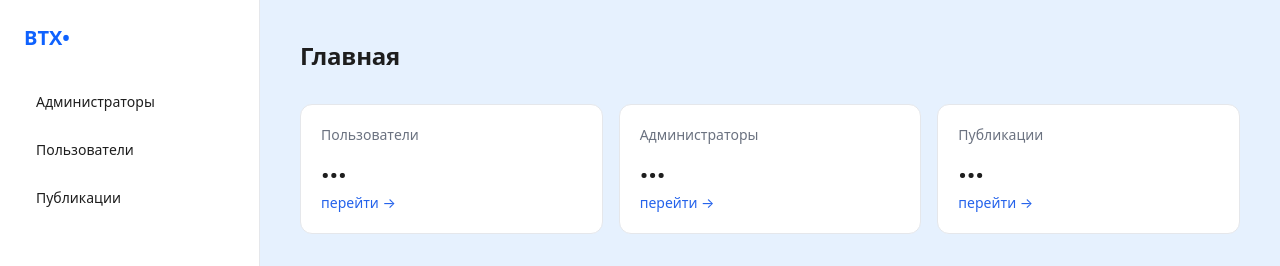
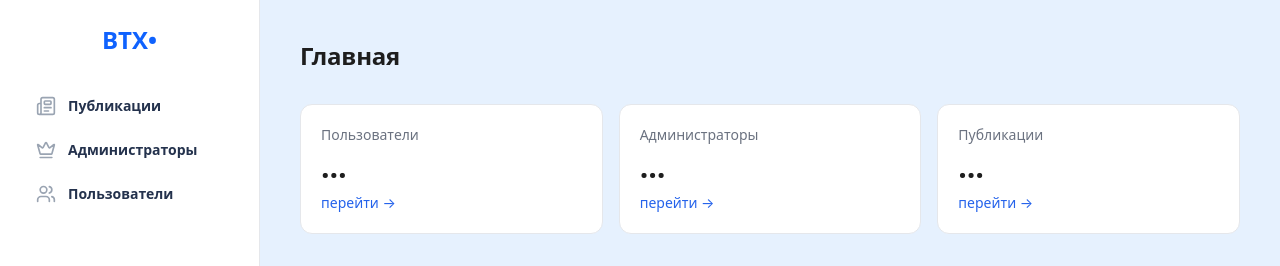
Before and after one commit to Hnt899/test, a Next.js app: page /panel in a window 1280 px wide. Shown: the top 266 px of the page. Built offline with nearby package versions, Linux system fonts and the light colour scheme; no server answers.

Commit message:
Redesign posts table with sortable metrics

```diff
--- a/app/panel/layout.tsx
+++ b/app/panel/layout.tsx
@@ -3,10 +3,29 @@
 import Link from "next/link";
 import { usePathname } from "next/navigation";
 import { PropsWithChildren } from "react";
+import { Crown, Newspaper, Users } from "lucide-react";
 
 import MobileTopBar from "@/shared/components/MobileTopBar";
 import MobileTabBar from "@/shared/components/MobileTabBar";
 import SidebarProfileCard from "@/shared/components/SidebarProfileCard";
+
+const navItems = [
+  {
+    href: "/panel/posts",
+    label: "Публикации",
+    icon: Newspaper,
+  },
+  {
+    href: "/panel/admins",
+    label: "Администраторы",
+    icon: Crown,
+  },
+  {
+    href: "/panel/users",
+    label: "Пользователи",
+    icon: Users,
+  },
+];
 
 export default function PanelLayout({ children }: PropsWithChildren) {
   const pathname = usePathname();
@@ -22,28 +41,20 @@ export default function PanelLayout({ children }: PropsWithChildren) {
       <div className="hidden sm:grid sm:grid-cols-[260px_1fr] min-h-screen">
         {/* Sidebar */}
         <aside className="sidebar h-screen sticky top-0 border-r bg-white px-6 pt-6 pb-3 flex flex-col">
-          <div className="text-xl font-bold mb-8 text-[#0F62FE]">BTX•</div>
+          <div className="mb-8 text-center text-2xl font-extrabold text-[#0F62FE]">BTX•</div>
 
           {/* В меню убрал "Главная" по макету */}
-          <nav className="flex flex-col gap-3 text-sm font-medium">
-            <Link
-              href="/panel/admins"
-              className={navClass(pathname.startsWith("/panel/admins"))}
-            >
-              Администраторы
-            </Link>
-            <Link
-              href="/panel/users"
-              className={navClass(pathname.startsWith("/panel/users"))}
-            >
-              Пользователи
-            </Link>
-            <Link
-              href="/panel/posts"
-              className={navClass(pathname.startsWith("/panel/posts"))}
-            >
-              Публикации
-            </Link>
+          <nav className="flex flex-col gap-2">
+            {navItems.map(({ href, label, icon: Icon }) => {
+              const active = pathname.startsWith(href);
+
+              return (
+                <Link key={href} href={href} className={navClass(active)}>
+                  <Icon className={iconClass(active)} />
+                  {label}
+                </Link>
+              );
+            })}
           </nav>
 
           {/* spacer чтобы карточка уехала вниз */}
@@ -70,8 +81,20 @@ export default function PanelLayout({ children }: PropsWithChildren) {
 }
 
 function navClass(active: boolean) {
-  return [
-    "block rounded-lg px-3 py-2 transition-colors",
-    active ? "bg-[#EAF3FF] text-[#0F62FE]" : "hover:text-[#0F62FE]",
-  ].join(" ");
+  const base = "group flex items-center gap-3 rounded-xl px-3 py-2 text-sm font-semibold transition-colors";
+  const activeClasses = active
+    ? "bg-[#E3EEFF] text-[#0F62FE]"
+    : "text-[#24324D] hover:bg-[#E3EEFF] hover:text-[#0F62FE]";
+
+  return `${base} ${activeClasses}`;
 }
+
+function iconClass(active: boolean) {
+  const base = "h-5 w-5 transition-colors";
+
+  if (active) {
+    return `${base} text-[#0F62FE]`;
+  }
+
+  return `${base} text-[#9AA4B2] group-hover:text-[#0F62FE]`;
+}
--- a/app/panel/posts/page.tsx
+++ b/app/panel/posts/page.tsx
@@ -1,26 +1,176 @@
 "use client";
 
+import Image from "next/image";
 import { useMemo, useState } from "react";
+import { useQuery } from "@tanstack/react-query";
+import { ArrowDown, ArrowUp, ArrowUpDown } from "lucide-react";
+
+import CommentsModal from "@/shared/components/CommentsModal";
 import { usePosts } from "@/shared/hooks/usePosts";
-import CommentsModal from "@/shared/components/CommentsModal";
+import { fetchUserById, type User } from "@/shared/api-services/users";
+import type { Post } from "@/shared/api-services/posts";
 
 const PAGE_SIZES = [10, 20, 50];
+const NUMBER_FORMAT = new Intl.NumberFormat("ru-RU");
+
+type SortField = "id" | "title" | "views" | "likes" | "comments";
+type SortState = { field: SortField; order: "asc" | "desc" } | null;
+
+const SORT_API_FIELD: Record<SortField, string> = {
+  id: "id",
+  title: "title",
+  views: "views",
+  likes: "likes",
+  comments: "comments",
+};
+
+function extractNumber(value: unknown) {
+  return typeof value === "number" ? value : undefined;
+}
+
+function getPostViews(post: Post) {
+  return (
+    extractNumber(post.views)
+    ?? extractNumber(post["viewsCount"])
+    ?? extractNumber(post["viewCount"])
+    ?? 0
+  );
+}
+
+function getPostLikes(post: Post) {
+  if (typeof post.likes === "number") return post.likes;
+  if (typeof post.reactions === "number") return post.reactions;
+  if (post.reactions && typeof post.reactions === "object") {
+    const reactionObj = post.reactions as Record<string, unknown>;
+    return (
+      extractNumber(reactionObj.likes)
+      ?? extractNumber(reactionObj.total)
+      ?? extractNumber(reactionObj.upvotes)
+      ?? 0
+    );
+  }
+  return (
+    extractNumber(post["likesCount"])
+    ?? extractNumber(post["thumbsUp"])
+    ?? 0
+  );
+}
+
+function getPostComments(post: Post) {
+  return (
+    extractNumber(post.comments)
+    ?? extractNumber(post["commentsCount"])
+    ?? extractNumber(post["commentCount"])
+    ?? extractNumber(post["totalComments"])
+    ?? 0
+  );
+}
+
+function getSortValue(post: Post, field: SortField) {
+  switch (field) {
+    case "id":
+      return post.id;
+    case "title":
+      return post.title.toLowerCase();
+    case "views":
+      return getPostViews(post);
+    case "likes":
+      return getPostLikes(post);
+    case "comments":
+      return getPostComments(post);
+    default:
+      return 0;
+  }
+}
+
+function initialsFromUser(user?: User) {
+  if (!user) return "";
+  const first = user.firstName?.[0] ?? "";
+  const last = user.lastName?.[0] ?? "";
+  return `${first}${last}`.toUpperCase();
+}
+
+function formatFullName(user?: User) {
+  if (!user) return "Без имени";
+  return `${user.firstName ?? ""} ${user.lastName ?? ""}`.trim() || "Без имени";
+}
+
+function useAuthorsMap(posts: Post[]) {
+  const userIds = useMemo(() => Array.from(new Set(posts.map((p) => p.userId).filter(Boolean))), [posts]);
+
+  const { data } = useQuery({
+    queryKey: ["post-authors", userIds],
+    queryFn: async () => {
+      const entries = await Promise.all(
+        userIds.map(async (id) => {
+          const user = await fetchUserById(id);
+          return [id, user] as const;
+        }),
+      );
+      return Object.fromEntries(entries) as Record<number, User>;
+    },
+    enabled: userIds.length > 0,
+  });
+
+  return data ?? ({} as Record<number, User>);
+}
 
 export default function PostsPage() {
   const [q, setQ] = useState("");
   const [pageSize, setPageSize] = useState(10);
   const [page, setPage] = useState(1);
+  const [sort, setSort] = useState<SortState>({ field: "id", order: "asc" });
   const [openComments, setOpenComments] = useState<null | { postId: number; title: string }>(null);
 
   const params = useMemo(() => {
     const skip = (page - 1) * pageSize;
-    return { q: q.trim() || undefined, limit: pageSize, skip };
-  }, [q, page, pageSize]);
+    return {
+      q: q.trim() || undefined,
+      limit: pageSize,
+      skip,
+      sortBy: sort ? SORT_API_FIELD[sort.field] : undefined,
+      order: sort?.order,
+    };
+  }, [q, page, pageSize, sort]);
 
   const { data, isLoading, isError } = usePosts(params);
-  const posts = data?.posts ?? [];
+  const posts = useMemo(() => data?.posts ?? [], [data]);
   const total = data?.total ?? 0;
   const pages = Math.max(1, Math.ceil(total / pageSize));
+
+  const sortedPosts = useMemo(() => {
+    const copy = [...posts];
+    if (!sort) return copy;
+    const direction = sort.order === "asc" ? 1 : -1;
+    copy.sort((a, b) => {
+      const aValue = getSortValue(a, sort.field);
+      const bValue = getSortValue(b, sort.field);
+
+      if (typeof aValue === "number" && typeof bValue === "number") {
+        return (aValue - bValue) * direction;
+      }
+
+      const aString = String(aValue ?? "");
+      const bString = String(bValue ?? "");
+      return aString.localeCompare(bString) * direction;
+    });
+    return copy;
+  }, [posts, sort]);
+
+  const authors = useAuthorsMap(sortedPosts);
+
+  const handleToggleSort = (field: SortField) => {
+    setPage(1);
+    setSort((prev) => {
+      if (prev?.field === field) {
+        return { field, order: prev.order === "asc" ? "desc" : "asc" };
+      }
+      if (field === "title") {
+        return { field, order: "asc" };
+      }
+      return { field, order: "desc" };
+    });
+  };
 
   return (
     <div className="page">
@@ -41,7 +191,7 @@ export default function PostsPage() {
           value={pageSize}
           onChange={(e) => { setPage(1); setPageSize(Number(e.target.value)); }}
         >
-          {PAGE_SIZES.map(s => <option key={s} value={s}>{s} / стр.</option>)}
+          {PAGE_SIZES.map((s) => <option key={s} value={s}>{s} / стр.</option>)}
         </select>
       </div>
 
@@ -50,36 +200,91 @@ export default function PostsPage() {
         <table className="table">
           <thead className="thead">
             <tr>
-              <th className="th">ID</th>
-              <th className="th">Заголовок</th>
-              <th className="th">Текст</th>
-              <th className="th">Действия</th>
+              <SortableHeader field="id" label="ID" sort={sort} onToggle={handleToggleSort} />
+              <SortableHeader field="title" label="Пост" sort={sort} onToggle={handleToggleSort} />
+              <th className="th">Автор</th>
+              <SortableHeader
+                field="views"
+                label="Просмотры"
+                sort={sort}
+                onToggle={handleToggleSort}
+                align="right"
+              />
+              <SortableHeader
+                field="likes"
+                label="Лайки"
+                sort={sort}
+                onToggle={handleToggleSort}
+                align="right"
+              />
+              <SortableHeader
+                field="comments"
+                label="Комментарии"
+                sort={sort}
+                onToggle={handleToggleSort}
+                align="right"
+              />
+              <th className="th text-right">Действия</th>
             </tr>
           </thead>
           <tbody>
-            {isLoading && <tr><td className="td" colSpan={4}>Загрузка…</td></tr>}
-            {isError &&   <tr><td className="td text-danger" colSpan={4}>Ошибка загрузки</td></tr>}
-            {!isLoading && !isError && posts.length === 0 && (
-              <tr><td className="td text-sub" colSpan={4}>Ничего не найдено</td></tr>
+            {isLoading && <tr><td className="td" colSpan={7}>Загрузка…</td></tr>}
+            {isError &&   <tr><td className="td text-danger" colSpan={7}>Ошибка загрузки</td></tr>}
+            {!isLoading && !isError && sortedPosts.length === 0 && (
+              <tr><td className="td text-sub" colSpan={7}>Ничего не найдено</td></tr>
             )}
 
-            {posts.map((p) => (
-              <tr key={p.id} className="tr">
-                <td className="td">{p.id}</td>
-                <td className="td font-medium">{p.title}</td>
-                <td className="td max-w-[900px]">
-                  <div className="truncate">{p.body}</div>
+            {sortedPosts.map((post) => {
+              const author = authors[post.userId];
+              const avatarUrl = (author?.image as string | undefined) || "";
+              const fullName = formatFullName(author);
+              const initials = initialsFromUser(author) || (author ? author.firstName?.[0] ?? "" : "");
+
+              const views = getPostViews(post);
+              const likes = getPostLikes(post);
+              const comments = getPostComments(post);
+
+              return (
+                <tr key={post.id} className="tr">
+                  <td className="td font-medium text-sub">#{post.id}</td>
+                  <td className="td max-w-[360px]">
+                    <div className="font-medium text-sm leading-5 text-ink line-clamp-2">{post.title}</div>
                   </td>
                   <td className="td">
+                    <div className="flex items-center gap-3">
+                      {avatarUrl ? (
+                        <Image
+                          src={avatarUrl}
+                          alt={fullName}
+                          width={40}
+                          height={40}
+                          className="h-10 w-10 rounded-full object-cover"
+                        />
+                      ) : (
+                        <div className="flex h-10 w-10 items-center justify-center rounded-full bg-brand/10 text-sm font-semibold text-brand">
+                          {initials || "?"}
+                        </div>
+                      )}
+                      <div>
+                        <div className="font-medium leading-tight">{fullName}</div>
+                        <div className="text-xs text-sub">ID: {post.userId}</div>
+                      </div>
+                    </div>
+                  </td>
+                  <td className="td text-right font-medium">{NUMBER_FORMAT.format(views)}</td>
+                  <td className="td text-right font-medium">{NUMBER_FORMAT.format(likes)}</td>
+                  <td className="td text-right font-medium">{NUMBER_FORMAT.format(comments)}</td>
+                  <td className="td text-right">
                     <button
-                    className="btn-primary"
-                    onClick={() => setOpenComments({ postId: p.id, title: p.title })}
+                      className="btn-primary px-4 py-2 text-sm"
+                      onClick={() => setOpenComments({ postId: post.id, title: post.title })}
                     >
                       Комментарии
                     </button>
                   </td>
                 </tr>
-            ))}
+              );
+            })}
           </tbody>
         </table>
       </div>
@@ -113,3 +318,44 @@ export default function PostsPage() {
     </div>
   );
 }
+
+function SortableHeader({
+  field,
+  label,
+  sort,
+  onToggle,
+  align,
+}: {
+  field: SortField;
+  label: string;
+  sort: SortState;
+  onToggle: (field: SortField) => void;
+  align?: "right" | "left";
+}) {
+  const isActive = sort?.field === field;
+  const order = sort?.order ?? "asc";
+  const icon = !isActive
+    ? <ArrowUpDown className="h-4 w-4 text-sub" />
+    : order === "asc"
+      ? <ArrowUp className="h-4 w-4 text-brand" />
+      : <ArrowDown className="h-4 w-4 text-brand" />;
+
+  const buttonClasses = [
+    "flex w-full items-center gap-1 text-sm font-medium transition-colors",
+    align === "right" ? "justify-end text-right" : "justify-start text-left",
+    isActive ? "text-brand" : "text-sub hover:text-brand",
+  ].join(" ");
+
+  return (
+    <th className={`th ${align === "right" ? "text-right" : "text-left"}`}>
+      <button
+        type="button"
+        onClick={() => onToggle(field)}
+        className={buttonClasses}
+      >
+        <span>{label}</span>
+        {icon}
+      </button>
+    </th>
+  );
+}
--- a/shared/api-services/posts.ts
+++ b/shared/api-services/posts.ts
@@ -1,13 +1,41 @@
 import { clientGet } from "./http";
 
-export interface Post { id: number; title: string; body: string; userId: number; }
+export type PostReactions =
+  | number
+  | {
+      likes?: number;
+      dislikes?: number;
+      comments?: number;
+      [key: string]: number | undefined;
+    };
+
+export interface Post {
+  id: number;
+  title: string;
+  body: string;
+  userId: number;
+  views?: number;
+  reactions?: PostReactions;
+  likes?: number;
+  comments?: number;
+  [key: string]: unknown;
+}
+
 export interface PostsResponse { posts: Post[]; total: number; skip?: number; limit?: number; }
 
-export async function fetchPosts(params?: { q?: string; limit?: number; skip?: number }) {
+export async function fetchPosts(params?: {
+  q?: string;
+  limit?: number;
+  skip?: number;
+  sortBy?: string;
+  order?: "asc" | "desc";
+}) {
   const qs = new URLSearchParams();
   if (params?.q) qs.set("q", params.q);
   if (params?.limit != null) qs.set("limit", String(params.limit));
   if (params?.skip != null) qs.set("skip", String(params.skip));
+  if (params?.sortBy) qs.set("sortBy", params.sortBy);
+  if (params?.order) qs.set("order", params.order);
 
   const path = params?.q
     ? `/posts/search?${qs}`
--- a/shared/api-services/users.ts
+++ b/shared/api-services/users.ts
@@ -38,6 +38,10 @@ export async function fetchUsers(params?: { q?: string; limit?: number; skip?: n
   return clientGet<UsersResponse>(path);
 }
 
+export async function fetchUserById(id: number) {
+  return clientGet<User>(`/users/${id}`);
+}
+
 // ---- CRUD (тест-API симулирует изменения и возвращает успешный ответ) ----
 const API_BASE = process.env.NEXT_PUBLIC_API_BASE ?? "https://test-api.live-server.xyz";
 
--- a/shared/hooks/usePosts.ts
+++ b/shared/hooks/usePosts.ts
@@ -1,7 +1,13 @@
 import { useQuery } from "@tanstack/react-query";
 import { fetchPosts } from "@/shared/api-services/posts";
 
-export function usePosts(params: { q?: string; limit: number; skip: number }) {
+export function usePosts(params: {
+  q?: string;
+  limit: number;
+  skip: number;
+  sortBy?: string;
+  order?: "asc" | "desc";
+}) {
   return useQuery({
     queryKey: ["posts", params],
     queryFn: () => fetchPosts(params),
```
Also changed, not shown: app/globals.scss (+9 -0 lines). Lines whose indentation alone changed are shown as unchanged.
